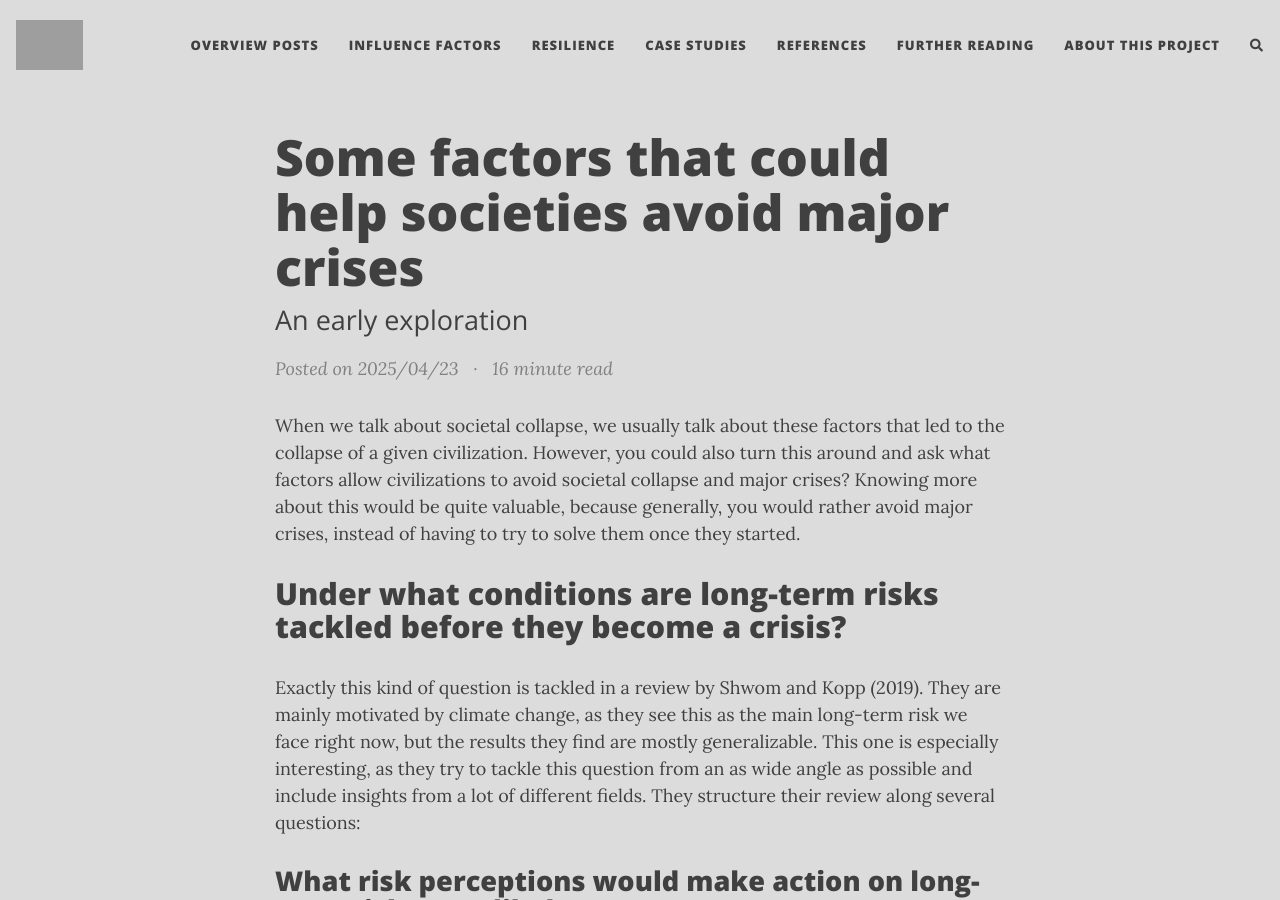
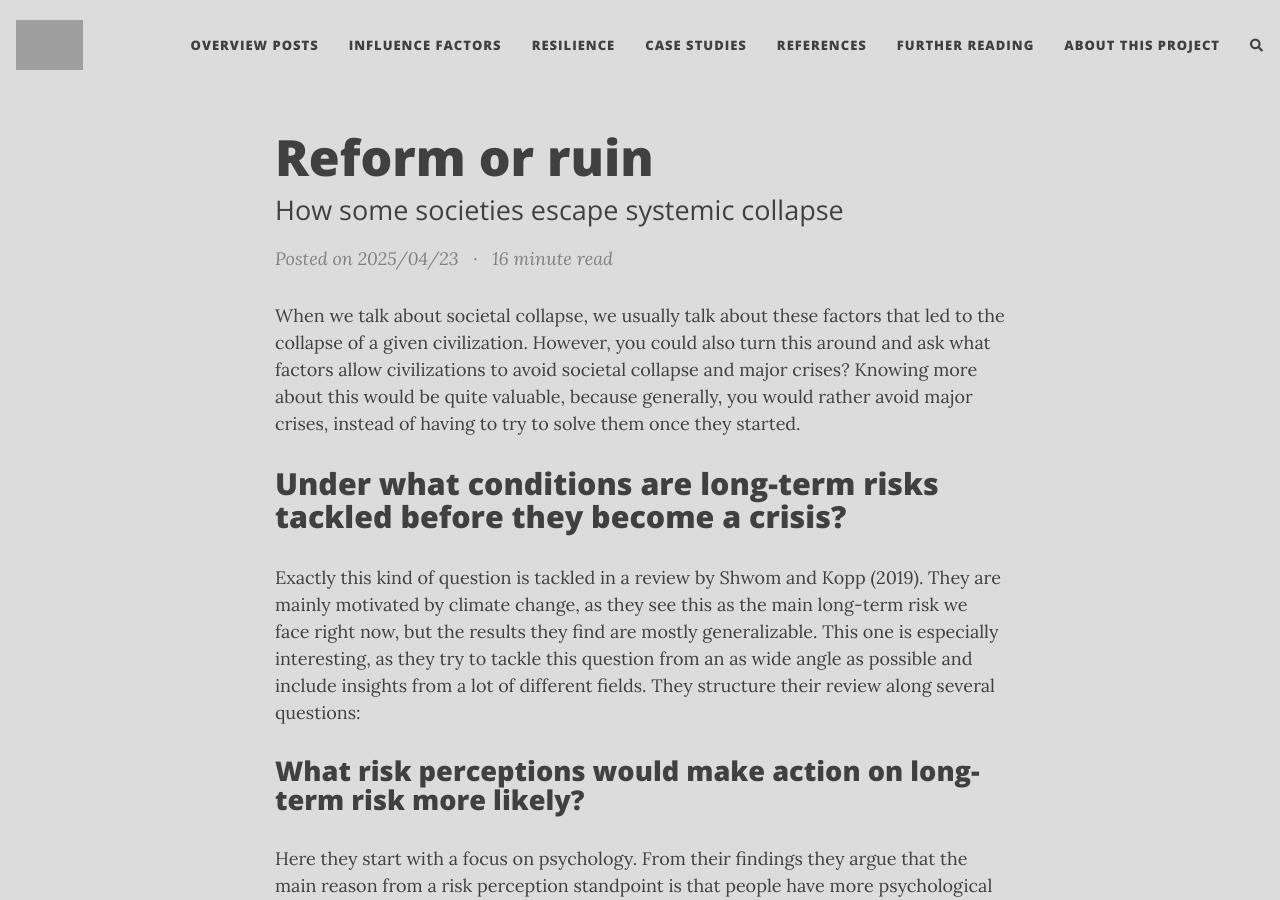
Before and after one commit to florianjehn/Societal_Collapse, a Jekyll site: the page built from _posts/2025-04-23-crisis_averted.md, in a window 1280 px wide and 900 px high. Built offline with Jekyll 4.4.1, drawn with Linux system fonts in a browser that asks for light colours; nearby versions of some CDN libraries; comment, search, counter and statistics services are not loaded; grey boxes are pictures that could not be loaded.

Commit message:
Update 2025-04-23-crisis_averted.md

```diff
--- a/_posts/2025-04-23-crisis_averted.md
+++ b/_posts/2025-04-23-crisis_averted.md
@@ -1,7 +1,7 @@
 ---
 layout: post
-title: Some factors that could help societies avoid major crises
-subtitle: An early exploration
+title: Reform or ruin
+subtitle: How some societies escape systemic collapse
 tags: [Resilience, General Preparation]
 comments: true
 readtime: true
```
